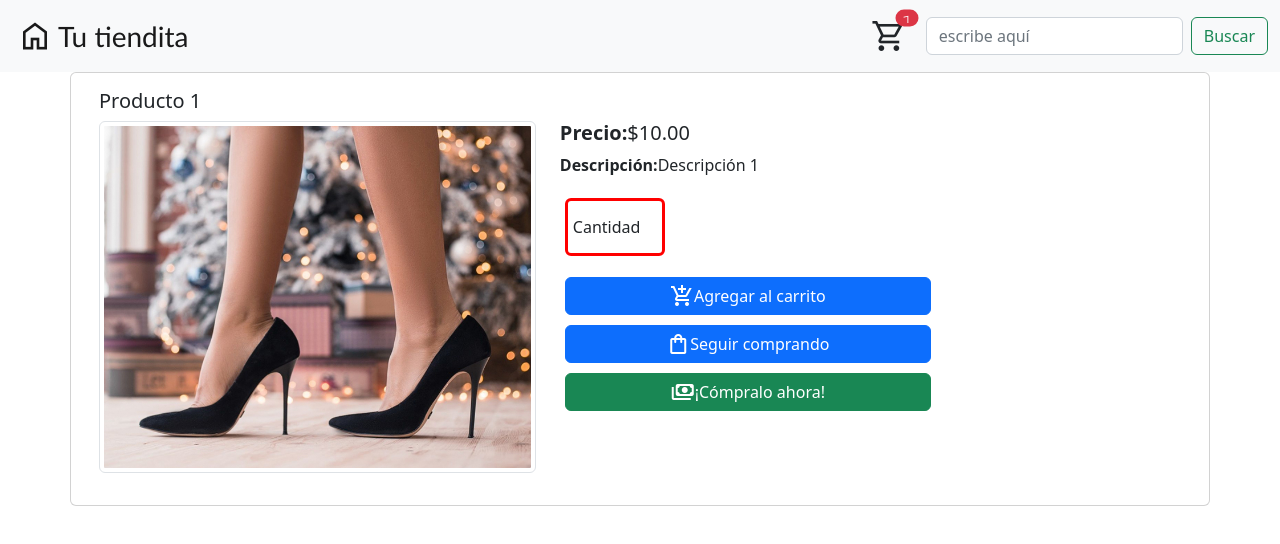
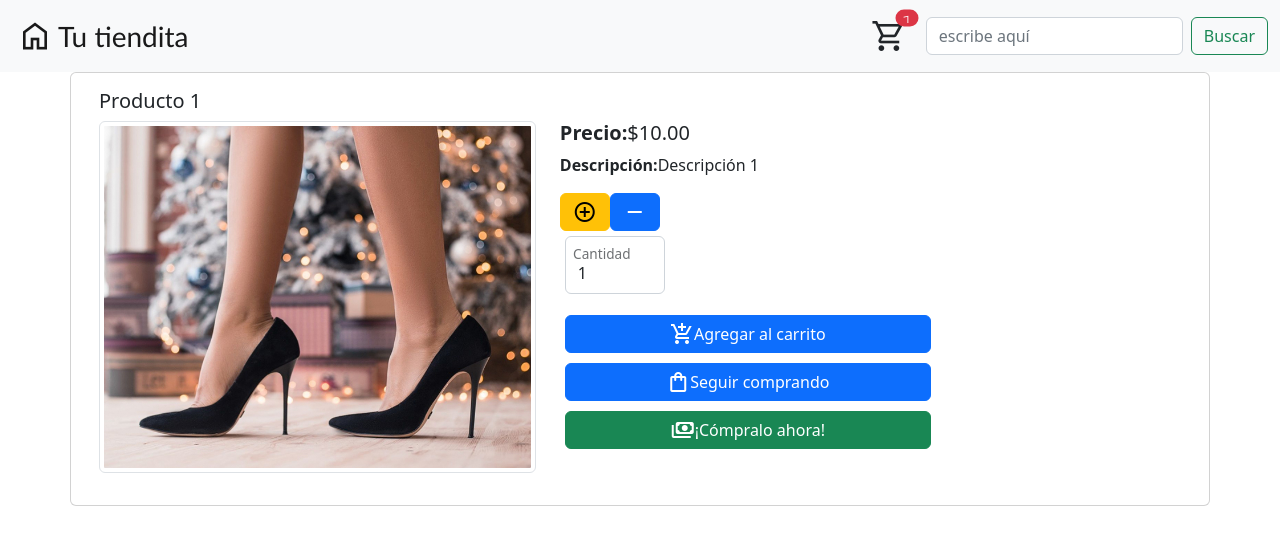
Before and after one commit to Sahilyexe/e-commerce-frontend, an Angular app: page /producto/1 in a window 1280 px wide. Shown: the top 544 px of the page. Built offline with nearby package versions, Linux system fonts and the light colour scheme; no server answers.

Commit message:
se agrega control en poroductos ni mas ni menos

```diff
--- a/src/app/componentes/carrito/carrito.component.css
+++ b/src/app/componentes/carrito/carrito.component.css
@@ -10,3 +10,6 @@ img{
     max-width: 150px;
     margin: 5px;
 }
+.incrementadores{
+    border-radius: 20px;
+}
--- a/src/app/componentes/carrito/carrito.component.html
+++ b/src/app/componentes/carrito/carrito.component.html
@@ -15,20 +15,20 @@
             <figcaption>{{elemento.nombre | titlecase}}</figcaption>
           </figure>
         </div>
-        <div class="col"><strong>ID:</strong>{{elemento.id |titlecase}}
+        <div class="col-1"><strong>ID:</strong>{{elemento.id |titlecase}}
         </div>
-        <div class="col-4">{{elemento.descripcion |titlecase}}</div>
+        <div class="col">{{elemento.descripcion |titlecase}}</div>
         <div class="col" >{{elemento.precio |currency}}</div>
         <div class="col">
           <div class="mb-3">
             <label for="cantidadCompra">Cantidad</label>
-            <input type="number" readonly class="form-control cantidad" (change)="actualizar()" [(ngModel)]="elemento.cantidadCompra" step="1" min="1" [max]="elemento.cantidadStock!" id="cantidadCompra" placeholder="Primer nombre" required>
+            <input type="number" readonly class="form-control cantidad" (change)="actualizar()" [(ngModel)]="elemento.cantidadCompra" step="1" min="1" [max]="elemento.cantidadStock!" id="cantidadCompraCarrito" placeholder="Primer nombre" required>
 
           </div>
-          <span class="material-symbols-outlined btn" (click)="add(elemento)">
+          <span class="material-symbols-outlined btn btn-warning incrementadores" (click)="add(elemento)">
             add_circle
             </span>
-            <span class="material-symbols-outlined btn" (click)="resta(elemento)">
+            <span class="material-symbols-outlined btn btn-primary incrementadores" (click)="resta(elemento)">
               remove
               </span>
         </div>
--- a/src/app/componentes/carrito/carrito.component.ts
+++ b/src/app/componentes/carrito/carrito.component.ts
@@ -51,12 +51,18 @@ export class CarritoComponent implements OnInit {
 
     if(id.cantidadCompra!<id.cantidadStock!){
     this.orden.elementos[this.orden.elementos.indexOf(id)].cantidadCompra=this.orden.elementos[this.orden.elementos.indexOf(id)].cantidadCompra!+1
-    }
+   const a=document.getElementById('cantidadCompraCarrito');
+   a?.dispatchEvent(new Event("change"))
+
+  }
 
   }
   resta(id:ProductoModel){
     if(id.cantidadCompra!>1){
     this.orden.elementos[this.orden.elementos.indexOf(id)].cantidadCompra=this.orden.elementos[this.orden.elementos.indexOf(id)].cantidadCompra!-1
-    }
+    const a=document.getElementById('cantidadCompraCarrito');
+    a?.dispatchEvent(new Event("change"))
+
+  }
   }
 }
--- a/src/app/componentes/producto/producto.component.html
+++ b/src/app/componentes/producto/producto.component.html
@@ -20,8 +20,14 @@
         </div>
 
         </div>
+        <span class="material-symbols-outlined btn btn-warning incrementadores" (click)="add(producto)">
+          add_circle
+          </span>
+          <span class="material-symbols-outlined btn btn-primary incrementadores" (click)="resta(producto)">
+            remove
+            </span>
         <div class="form-floating mb-3 componentes">
-          <input type="number"  class="form-control cantidad" value="1"  [(ngModel)]="producto.cantidadCompra" step="1" min="1" [max]="producto.cantidadStock!" id="cantidadCompra" placeholder="Primer nombre" required>
+          <input type="number"  class="form-control cantidad" readonly value="min"  [(ngModel)]="producto.cantidadCompra" step="1" min="1" [max]="producto.cantidadStock!" id="cantidadCompra" placeholder="Primer nombre" required>
           <label for="cantidadCompra">Cantidad</label>
         </div>
         <div class="row">
--- a/src/app/componentes/producto/producto.component.ts
+++ b/src/app/componentes/producto/producto.component.ts
@@ -52,4 +52,18 @@ export class ProductoComponent implements OnInit {
   seguirComprando(){
     this.router.navigate(['productos'])
   }
+  add(id:ProductoModel){
+
+    if(id.cantidadCompra!<id.cantidadStock!){
+    this.producto.cantidadCompra=Number(this.producto.cantidadCompra!)+1
+    }
+
+  }
+
+
+  resta(id:ProductoModel){
+    if(id.cantidadCompra!>1){
+      this.producto.cantidadCompra=Number(this.producto.cantidadCompra!)-1
+    }
+  }
 }
--- a/src/assets/productos.json
+++ b/src/assets/productos.json
@@ -4,6 +4,7 @@
             "descripcion" : "descripción 1",
             "precio" : "10",
             "cantidadStock" : "1",
+            "cantidadCompra":"1",
             "categoria": "categoria 1",
             "fechaIngreso": "2022-10-01",
             "thumbnail":"producto 1.jpg",
@@ -14,6 +15,7 @@
            "descripcion" : "descripción 2",
            "precio" : "10",
            "cantidadStock" : "2",
+           "cantidadCompra":"1",
            "categoria": "categoria 2",
            "fechaIngreso": "2022-10-01",
            "thumbnail":"producto 2.jpg",
@@ -24,6 +26,7 @@
           "descripcion" : "descripción 3",
           "precio" : "10",
           "cantidadStock" : "5",
+          "cantidadCompra":"1",
           "categoria": "categoria 3",
           "fechaIngreso": "2022-10-01",
           "thumbnail":"producto 3.jpg",
```
